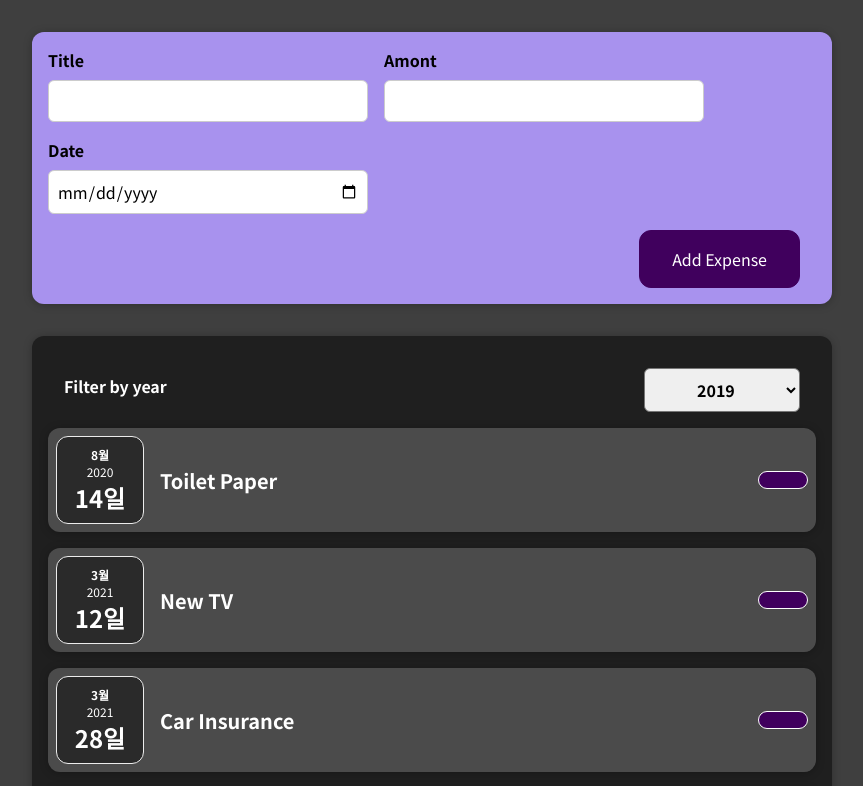
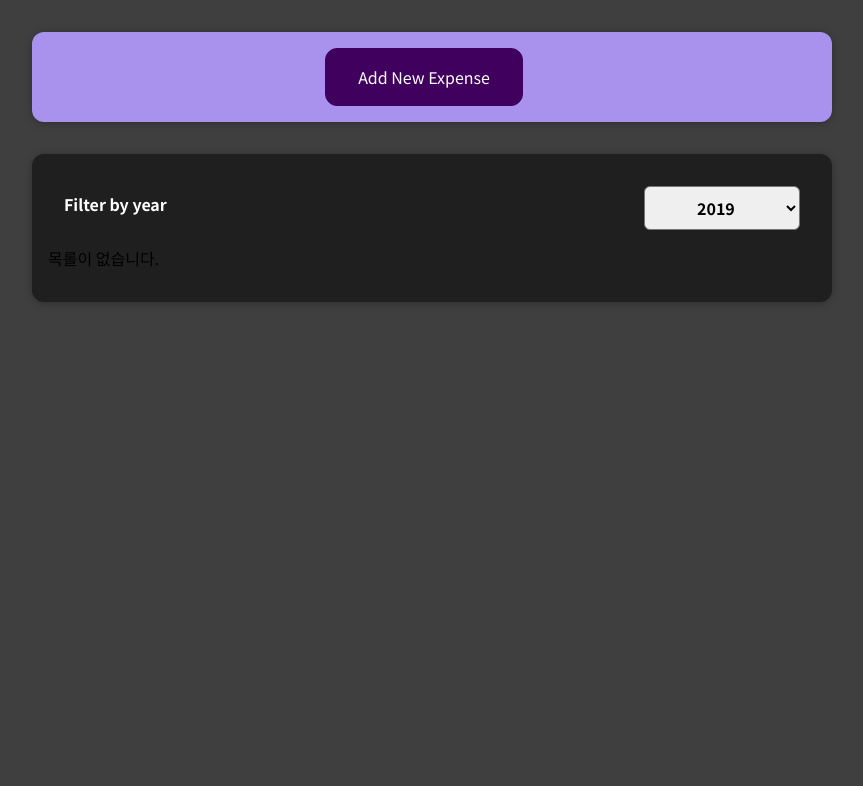
Before and after one commit to LEE2302/udemy_react, a React (Create React App) app in the folder 01-starting-setup/: page / in a window 1280 px wide. Shown: the top 786 px of the page, without its empty margins (208-1071 px from the left). Built offline with nearby package versions, Linux system fonts and the light colour scheme.

Commit message:
feat: 76 도전과제 버튼구현

```diff
--- a/01-starting-setup/src/components/Expense/Expenses.js
+++ b/01-starting-setup/src/components/Expense/Expenses.js
@@ -16,6 +16,25 @@ function Expenses(props) {
     console.log(selectedYear);
   };
 
+  //필터를 통하여 년도에 맞는 아이템만 보이게
+  const filteredExpenses = props.items.filter((el) => {
+    return el.date.getFullYear().toString() === filteredYear;
+  });
+  // console.log(props.items[0].date.getFullYear().toString());
+
+  //조건을 통하여 년도에 맞게 표시하기 없으면 목록이 없다고 표시
+  let expenseContentList = <p>목롤이 없습니다.</p>;
+  if (filteredExpenses.length > 0) {
+    expenseContentList = filteredExpenses.map((el) => (
+      <ExpenseItem
+        key={el.id}
+        title={el.title}
+        amount={el.amount}
+        date={el.date}
+      />
+    ));
+  }
+
   return (
     <div>
       <Card className="expenses">
@@ -26,14 +45,22 @@ function Expenses(props) {
           selected={filteredYear}
           onChahgeFilter={filterChangeHandler}
         />
-        {props.items.map((el) => (
+        {/* 변수를 이용한 예제 */}
+        {expenseContentList}
+        {/* 삼항연산자를 이용한 예제 */}
+        {/* {filteredExpenses.length === 0 ? (
+          <p>목록이 없습니다.</p>
+        ) : (
+          filteredExpenses.map((el) => (
             <ExpenseItem
               key={el.id}
               title={el.title}
               amount={el.amount}
               date={el.date}
             />
-        ))}
+          ))
+        )} */}
+        {/* 하드코딩한 예제 */}
         {/* <ExpenseItem
           title={props.items[0].title}
           amount={props.items[0].amount}
--- a/01-starting-setup/src/components/NewExpense/NewExpense.js
+++ b/01-starting-setup/src/components/NewExpense/NewExpense.js
@@ -1,8 +1,10 @@
-import React from "react";
+import React, { useState } from "react";
 import "./NewExpense.css";
 import NewExpenseForm from "./NewExpenseForm";
 
 const NewExpense = (props) => {
+  //버튼 상태관리
+  const [isEditing, setIsEditing] = useState(false);
   // function saveNewExpenseDate(data) {
   //   const saveData = {
   //     ...data,
@@ -20,12 +22,31 @@ const NewExpense = (props) => {
     };
     console.log(enterdeExpenseData);
     props.onAddExpense(expenseData);
+    setIsEditing(false);
   };
 
+  //버튼(Add New Expense) 클릭시 화면 나타나게
+  const clickHander = () => {
+    setIsEditing(true);
+  };
+
+  //버튼(Cancel) 클릭시 add new expense 버튼 나타나게
+  const cancelHandler = () => {
+    setIsEditing(false);
+  };
   return (
     <div className="new-expense">
+      {/* 논리곱&&은 두개가 트루면 트루라는 공식을 이용하여
+      1. 앞에가 트루(트루값,트루시한값)면 뒤에 것을 실행(함수라면 함수가 실행 변수면 변수가 실행)하는 것이고
+      2. 만약 앞에가 거짓(펄스값,펄시한값)이라면 뒤에는 실행이 안된다.*/}
+      {!isEditing && <button onClick={clickHander}>Add New Expense</button>}
       {/* <NewExpenseForm onExpenseDate={saveNewExpenseDate} /> */}
-      <NewExpenseForm onSaveExpenseDate={saveExpenseDataHandler} />
+      {isEditing && (
+        <NewExpenseForm
+          onSaveExpenseDate={saveExpenseDataHandler}
+          cancelHandler={cancelHandler}
+        />
+      )}
     </div>
   );
 };
--- a/01-starting-setup/src/components/NewExpense/NewExpenseForm.js
+++ b/01-starting-setup/src/components/NewExpense/NewExpenseForm.js
@@ -95,6 +95,11 @@ const NewExpenseForm = (props) => {
         </div>
       </div>
       <div className="new-expense__actions">
+        {/* Cancel 버튼은 props로 상태 관리를 받아오기
+        이유: 다시 취소를 누르면 부모컴포넌트에서 상태가 변경이 되니깐*/}
+        <button type="button" onClick={props.cancelHandler}>
+          Cancel
+        </button>
         <button type="submit">Add Expense</button>
       </div>
     </form>
```
Lines whose indentation alone changed are shown as unchanged.
